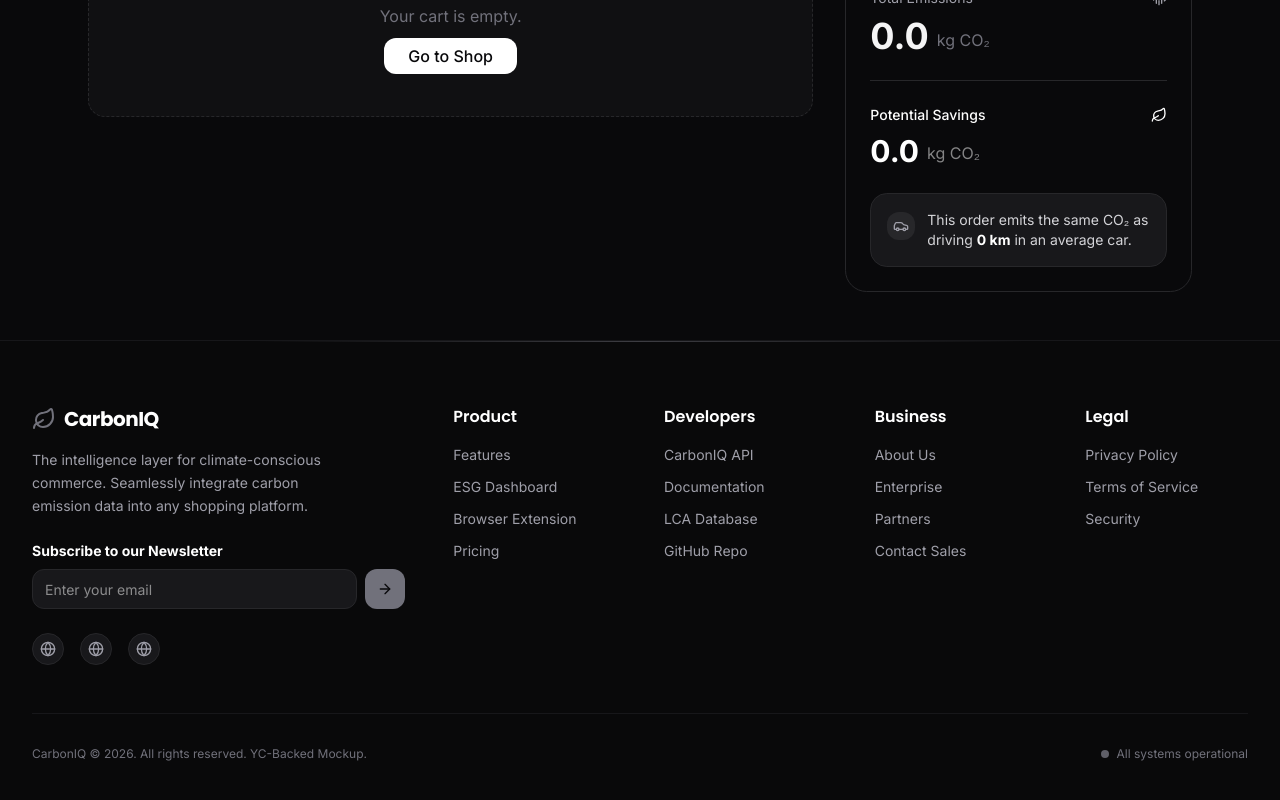
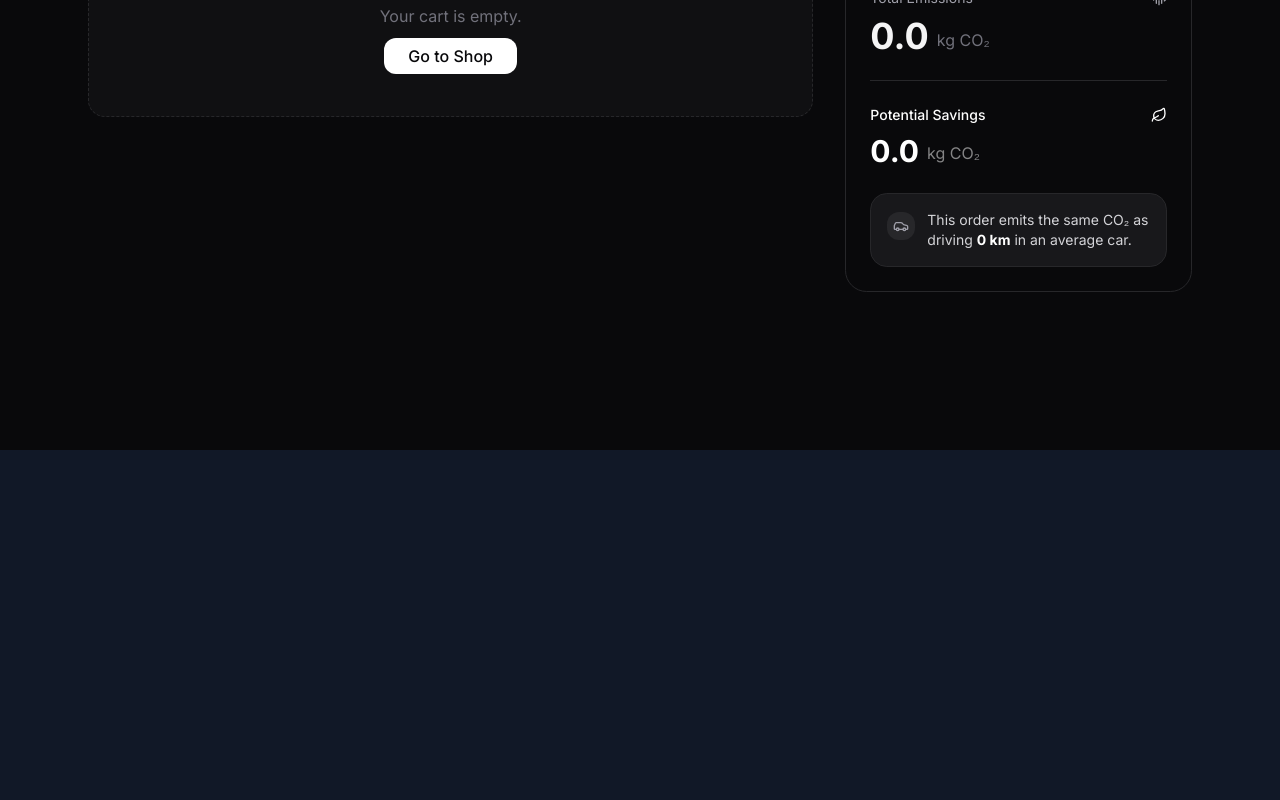
Before and after one commit to Charushree656/carbonIQ, a React (Vite) app: page /demo in a window 1280 px wide. Shown: the part 350-1150 px from the top of the page. After the commit the page ends 800 px from the top, so only its background shows below. Built offline with nearby package versions, Linux system fonts and the light colour scheme.

Commit message:
Remove unused sections and footer; fix typescript errors

```diff
--- a/src/layouts/MainLayout.tsx
+++ b/src/layouts/MainLayout.tsx
@@ -1,5 +1,5 @@
 import { Link, Outlet, useLocation } from "react-router-dom";
-import { Leaf, Globe, Menu, ArrowRight, ShoppingCart } from "lucide-react";
+import { Leaf, Menu, ShoppingCart } from "lucide-react";
 import { useState, useEffect } from "react";
 import { motion, AnimatePresence } from "framer-motion";
 import { useCart } from "@/hooks/useCart";
@@ -90,93 +90,6 @@ export default function MainLayout() {
       <main className="flex-1 w-full relative z-10">
         <Outlet />
       </main>
-
-      <footer className="border-t border-zinc-800/50 bg-zinc-950/80 py-16 relative z-10 overflow-hidden">
-        <div className="absolute top-0 left-1/2 -translate-x-1/2 w-full max-w-3xl h-[1px] bg-gradient-to-r from-transparent via-zinc-500/50 to-transparent"></div>
-
-        <div className="max-w-7xl mx-auto px-4 sm:px-6 lg:px-8 relative">
-          <div className="grid grid-cols-2 md:grid-cols-6 gap-8 lg:gap-12 mb-12">
-            <div className="col-span-2 md:col-span-6 lg:col-span-2">
-              <Link to="/" className="flex items-center gap-2 mb-4 group">
-                <Leaf className="w-6 h-6 text-zinc-500 group-hover:rotate-12 transition-transform" />
-                <span className="font-heading font-bold text-xl tracking-tight text-white">CarbonIQ</span>
-              </Link>
-              <p className="text-zinc-400 text-sm max-w-xs mb-6 leading-relaxed">
-                The intelligence layer for climate-conscious commerce. Seamlessly integrate carbon emission data into any shopping platform.
-              </p>
-
-              <div className="mb-6">
-                <p className="text-white text-sm font-bold mb-2">Subscribe to our Newsletter</p>
-                <form className="flex gap-2" onSubmit={(e) => e.preventDefault()}>
-                  <input type="email" placeholder="Enter your email" className="h-10 px-3 rounded-lg bg-zinc-900 border border-zinc-800 text-sm text-white focus:outline-none focus:border-zinc-500 w-full" />
-                  <button className="h-10 px-3 rounded-lg bg-zinc-500 text-zinc-950 font-bold hover:bg-zinc-400 transition-colors active:scale-95 flex items-center justify-center shrink-0">
-                    <ArrowRight className="w-4 h-4" />
-                  </button>
-                </form>
-              </div>
-
-              <div className="flex gap-4">
-                <a href="#" className="w-8 h-8 rounded-full bg-zinc-900 border border-zinc-800 flex items-center justify-center text-zinc-400 hover:text-zinc-400 hover:border-zinc-500/50 transition-all">
-                  <Globe className="w-4 h-4" />
-                </a>
-                <a href="#" className="w-8 h-8 rounded-full bg-zinc-900 border border-zinc-800 flex items-center justify-center text-zinc-400 hover:text-zinc-400 hover:border-zinc-500/50 transition-all">
-                  <Globe className="w-4 h-4" />
-                </a>
-                <a href="#" className="w-8 h-8 rounded-full bg-zinc-900 border border-zinc-800 flex items-center justify-center text-zinc-400 hover:text-zinc-400 hover:border-zinc-500/50 transition-all">
-                  <Globe className="w-4 h-4" />
-                </a>
-              </div>
-            </div>
-
-            <div className="col-span-1 lg:col-span-1">
-              <h4 className="font-semibold text-white mb-4">Product</h4>
-              <ul className="space-y-3 text-sm text-zinc-400">
-                <li><Link to="#features" className="hover:text-zinc-400 transition-colors">Features</Link></li>
-                <li><Link to="/dashboard" className="hover:text-zinc-400 transition-colors">ESG Dashboard</Link></li>
-                <li><Link to="/extension" className="hover:text-zinc-400 transition-colors">Browser Extension</Link></li>
-                <li><Link to="#pricing" className="hover:text-zinc-400 transition-colors">Pricing</Link></li>
-              </ul>
-            </div>
-
-            <div className="col-span-1 lg:col-span-1">
-              <h4 className="font-semibold text-white mb-4">Developers</h4>
-              <ul className="space-y-3 text-sm text-zinc-400">
-                <li><Link to="/api" className="hover:text-zinc-400 transition-colors">CarbonIQ API</Link></li>
-                <li><a href="#" className="hover:text-zinc-400 transition-colors">Documentation</a></li>
-                <li><a href="#" className="hover:text-zinc-400 transition-colors">LCA Database</a></li>
-                <li><a href="#" className="hover:text-zinc-400 transition-colors">GitHub Repo</a></li>
-              </ul>
-            </div>
-
-            <div className="col-span-1 lg:col-span-1">
-              <h4 className="font-semibold text-white mb-4">Business</h4>
-              <ul className="space-y-3 text-sm text-zinc-400">
-                <li><Link to="/about" className="hover:text-zinc-400 transition-colors">About Us</Link></li>
-                <li><a href="#" className="hover:text-zinc-400 transition-colors">Enterprise</a></li>
-                <li><a href="#" className="hover:text-zinc-400 transition-colors">Partners</a></li>
-                <li><a href="#" className="hover:text-zinc-400 transition-colors">Contact Sales</a></li>
-              </ul>
-            </div>
-
-            <div className="col-span-1 lg:col-span-1">
-              <h4 className="font-semibold text-white mb-4">Legal</h4>
-              <ul className="space-y-3 text-sm text-zinc-400">
-                <li><a href="#" className="hover:text-zinc-400 transition-colors">Privacy Policy</a></li>
-                <li><a href="#" className="hover:text-zinc-400 transition-colors">Terms of Service</a></li>
-                <li><a href="#" className="hover:text-zinc-400 transition-colors">Security</a></li>
-              </ul>
-            </div>
-          </div>
-
-          <div className="pt-8 border-t border-zinc-800/50 flex flex-col md:flex-row items-center justify-between gap-4 text-xs text-zinc-500">
-            <p>CarbonIQ © {new Date().getFullYear()}. All rights reserved. YC-Backed Mockup.</p>
-            <div className="flex items-center gap-2">
-              <div className="w-2 h-2 rounded-full bg-zinc-500 animate-pulse"></div>
-              <span>All systems operational</span>
-            </div>
-          </div>
-        </div>
-      </footer>
     </div>
   );
 }
--- a/src/pages/Demo.tsx
+++ b/src/pages/Demo.tsx
@@ -4,7 +4,7 @@ import { useCart } from "@/hooks/useCart";
 import { CartItem } from "@/features/cart/CartItem";
 import { SuggestionCard } from "@/features/recommendations/SuggestionCard";
 import { ImpactSummary } from "@/features/cart/ImpactSummary";
-import { ShieldCheck, ShoppingCart, Loader2, Sparkles, AlertCircle } from "lucide-react";
+import { ShieldCheck, ShoppingCart, Loader2, AlertCircle } from "lucide-react";
 import { aiService } from "@/services/aiService";
 import { Link } from "react-router-dom";
 
@@ -31,7 +31,7 @@ export default function Demo() {
     if (!hasNewUnoptimizedProducts) {
       // If we just removed items or applied a recommendation, we don't need to re-analyze.
       // But we should clean up recommendations for products that are no longer in the cart.
-      setActiveRecommendations(prev => prev.filter(rec => currentProductIds.has(rec.sourceId)));
+      setActiveRecommendations(activeRecommendations.filter((rec: any) => currentProductIds.has(rec.sourceId)));
       return;
     }
 
--- a/src/pages/Home.tsx
+++ b/src/pages/Home.tsx
@@ -7,9 +7,6 @@ import Comparison from "@/components/sections/Comparison";
 import DashboardPreview from "@/components/sections/DashboardPreview";
 import Architecture from "@/components/sections/Architecture";
 import ExtensionDemo from "@/components/sections/ExtensionDemo";
-import BusinessVision from "@/components/sections/BusinessVision";
-import Contact from "@/components/sections/Contact";
-import CTA from "@/components/sections/CTA";
 import ChatAssistant from "@/components/sections/ChatAssistant";
 
 export default function Home() {
@@ -31,9 +28,6 @@ export default function Home() {
         <Architecture />
         <DashboardPreview />
         <ExtensionDemo />
-        <BusinessVision />
-        <Contact />
-        <CTA />
       </div>
 
       <ChatAssistant />
--- a/src/services/aiService.ts
+++ b/src/services/aiService.ts
@@ -1,3 +1,4 @@
+// @ts-ignore
 import { GoogleGenAI } from '@google/genai';
 import { MOCK_PRODUCTS } from '../data/mockData';
 import type { CartItemType, Recommendation } from '../types';
```
Also changed, not shown: src/components/sections/HowItWorks.tsx (+10 -10 lines), 1 other file (tests, documents, lock files or other folders).
